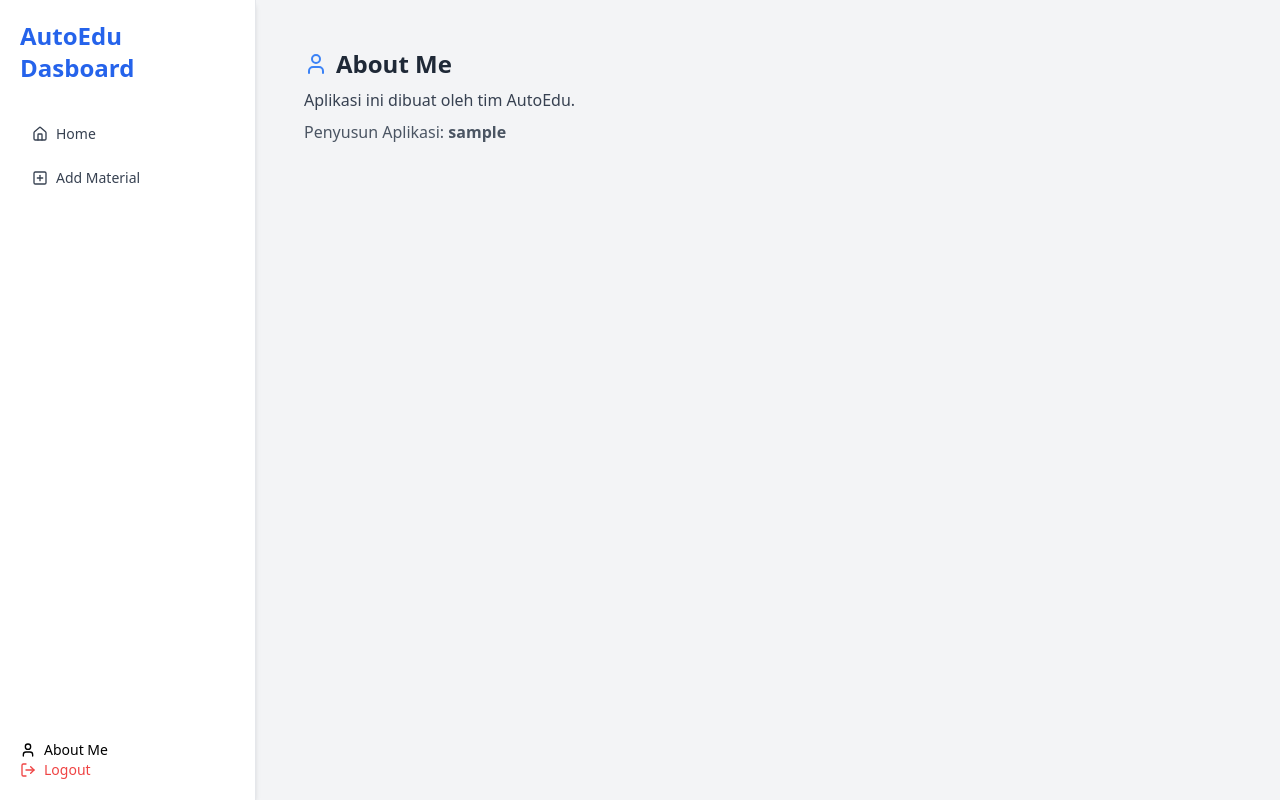
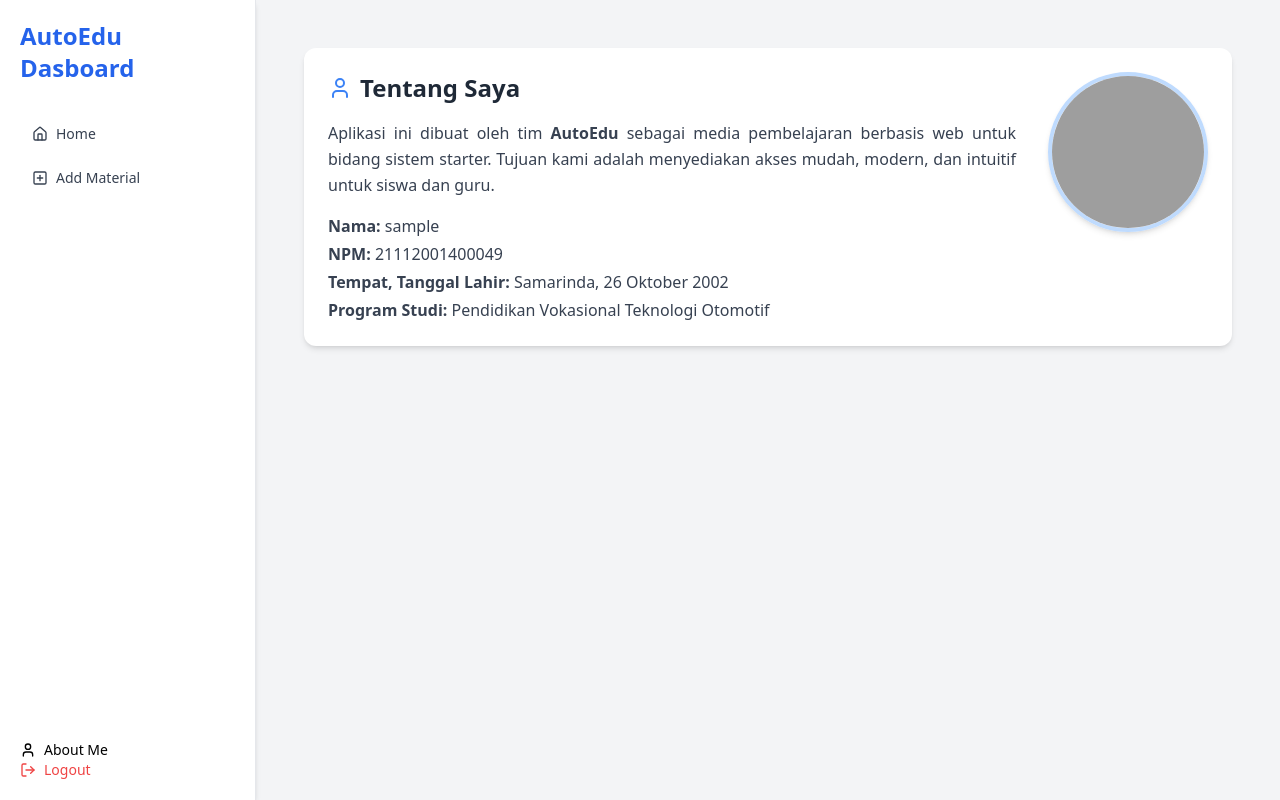
Before and after one commit to CodinginID/autoedu, a Flask app: page /tentang-saya in a window 1280 px wide. Run offline with Flask 3, Linux system fonts and the light colour scheme; the visitor is signed in with stand-in values (Sample User, id 1); some libraries are stand-ins or nearby versions; grey boxes are pictures that could not be loaded.

Commit message:
fix about me page

```diff
--- a/templates/login.html
+++ b/templates/login.html
@@ -37,7 +37,7 @@
     <!-- Header -->
     <div class="mb-8 text-center">
       <h1 class="text-2xl font-bold text-gray-800">
-        Selamat Datang pada website media pembelajaran informatika
+        Selamat Datang pada website media pembelajaran sistem starter
       </h1>
     </div>
 
--- a/templates/tentang_saya.html
+++ b/templates/tentang_saya.html
@@ -1,12 +1,34 @@
 {% extends 'layout.html' %}
 {% block content %}
 <div class="p-6">
-  <h2 class="text-2xl font-bold text-gray-800 mb-2 flex items-center gap-2">
-    <i data-lucide="user" class="w-6 h-6 text-blue-500"></i>
-    About Me
-  </h2>
-  <p class="text-gray-700 mb-2">Aplikasi ini dibuat oleh tim AutoEdu.</p>
-  <p class="text-gray-600">Penyusun Aplikasi: <strong>{{ user }}</strong></p>
+  <div class="flex flex-col md:flex-row items-center md:items-start gap-8 bg-white p-6 rounded-xl shadow-md">
+
+    <!-- Informasi Profil -->
+    <div class="flex-1">
+      <h2 class="text-2xl font-bold text-gray-800 mb-4 flex items-center gap-2">
+        <i data-lucide="user" class="w-6 h-6 text-blue-500"></i>
+        Tentang Saya
+      </h2>
+
+      <p class="text-gray-700 mb-2 text-justify leading-relaxed">
+        Aplikasi ini dibuat oleh tim <strong>AutoEdu</strong> sebagai media pembelajaran berbasis web untuk bidang sistem starter. Tujuan kami adalah menyediakan akses mudah, modern, dan intuitif untuk siswa dan guru.
+      </p>
+
+      <div class="mt-4 space-y-1 text-gray-700">
+        <p><span class="font-semibold">Nama:</span> {{ user }}</p>
+        <p><span class="font-semibold">NPM:</span> 21112001400049</p>
+        <p><span class="font-semibold">Tempat, Tanggal Lahir:</span> Samarinda, 26 Oktober 2002</p>
+        <p><span class="font-semibold">Program Studi:</span> Pendidikan Vokasional Teknologi Otomotif</p>
+      </div>
+    </div>
+
+    <!-- Foto Profil -->
+    <div>
+      <img src="{{ url_for('static', filename='image/profile.png') }}" alt="Foto Profil"
+           class="w-40 h-40 object-cover rounded-full border-4 border-blue-200 shadow-md">
+    </div>
+
+  </div>
 </div>
 
 <script>
```
